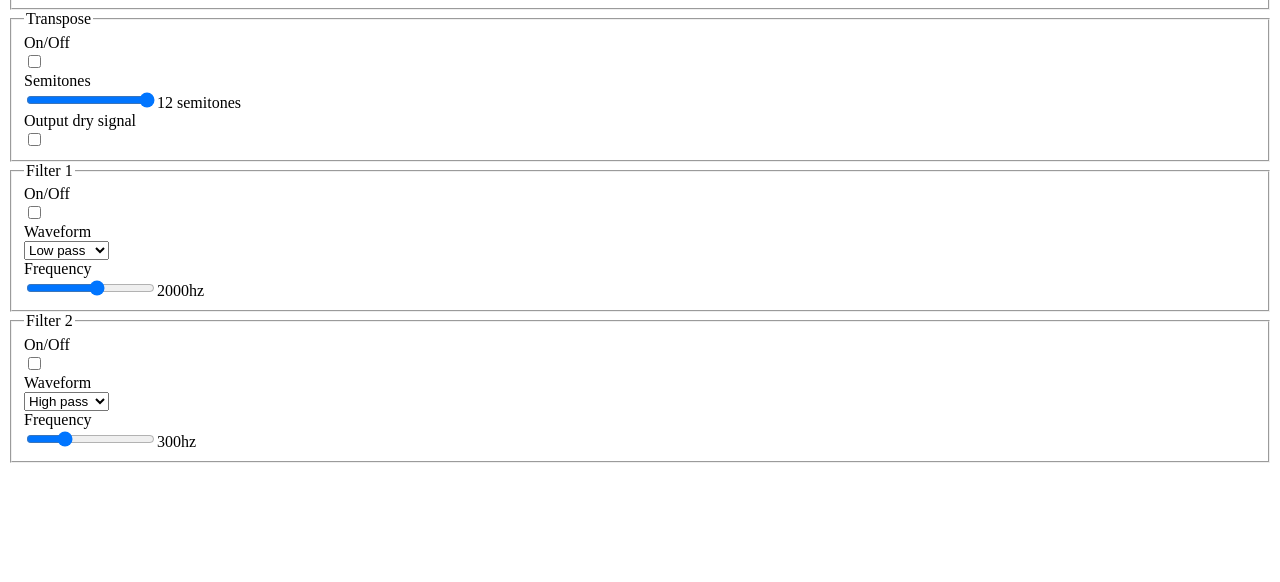
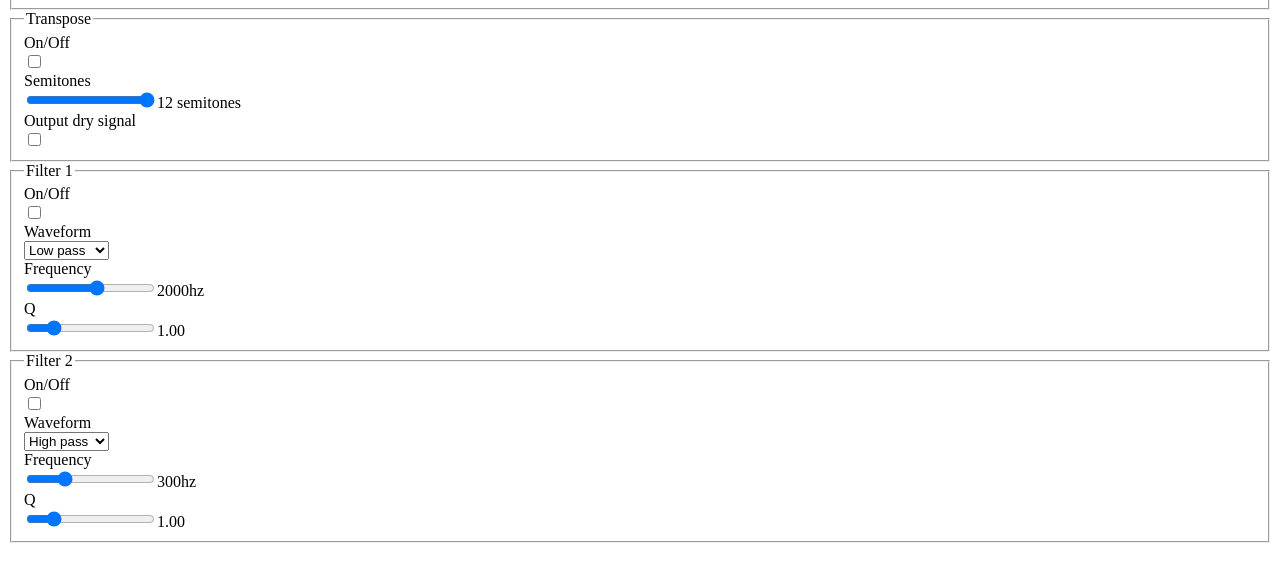
Before and after one commit to xow/ambience, a Next.js app: page / in a window 1280 px wide. Shown: the part 1712-2294 px from the top of the page. Built offline with nearby package versions, Linux system fonts and the light colour scheme.

Commit message:
#24 Q knob

```diff
--- a/src/components/Controls/Filter.tsx
+++ b/src/components/Controls/Filter.tsx
@@ -63,6 +63,22 @@ function Filter() {
             decimalPlaces={10}
           />
         </div>
+        <div className="flex-grow w-36">
+          <Radial
+            label="Q"
+            value={dawSettings.filter0.qFactor ** (1 / 2)}
+            onChange={value =>
+              setDawSettings({
+                ...dawSettings,
+                filter0: { ...dawSettings.filter0, qFactor: value ** 2 },
+              })
+            }
+            min={0.1 ** (1 / 2)}
+            max={18 ** (1 / 2)}
+            displayFunction={x => `${(x ** 2).toFixed(2)}`}
+            decimalPlaces={10}
+          />
+        </div>
       </PluginControl>
       <PluginControl pluginName="Filter 2">
         <div className="flex-grow w-36">
@@ -118,6 +134,22 @@ function Filter() {
             decimalPlaces={10}
           />
         </div>
+        <div className="flex-grow w-36">
+          <Radial
+            label="Q"
+            value={dawSettings.filter1.qFactor ** (1 / 2)}
+            onChange={value =>
+              setDawSettings({
+                ...dawSettings,
+                filter1: { ...dawSettings.filter1, qFactor: value ** 2 },
+              })
+            }
+            min={0.1 ** (1 / 2)}
+            max={18 ** (1 / 2)}
+            displayFunction={x => `${(x ** 2).toFixed(2)}`}
+            decimalPlaces={10}
+          />
+        </div>
       </PluginControl>
     </>
   );
```
